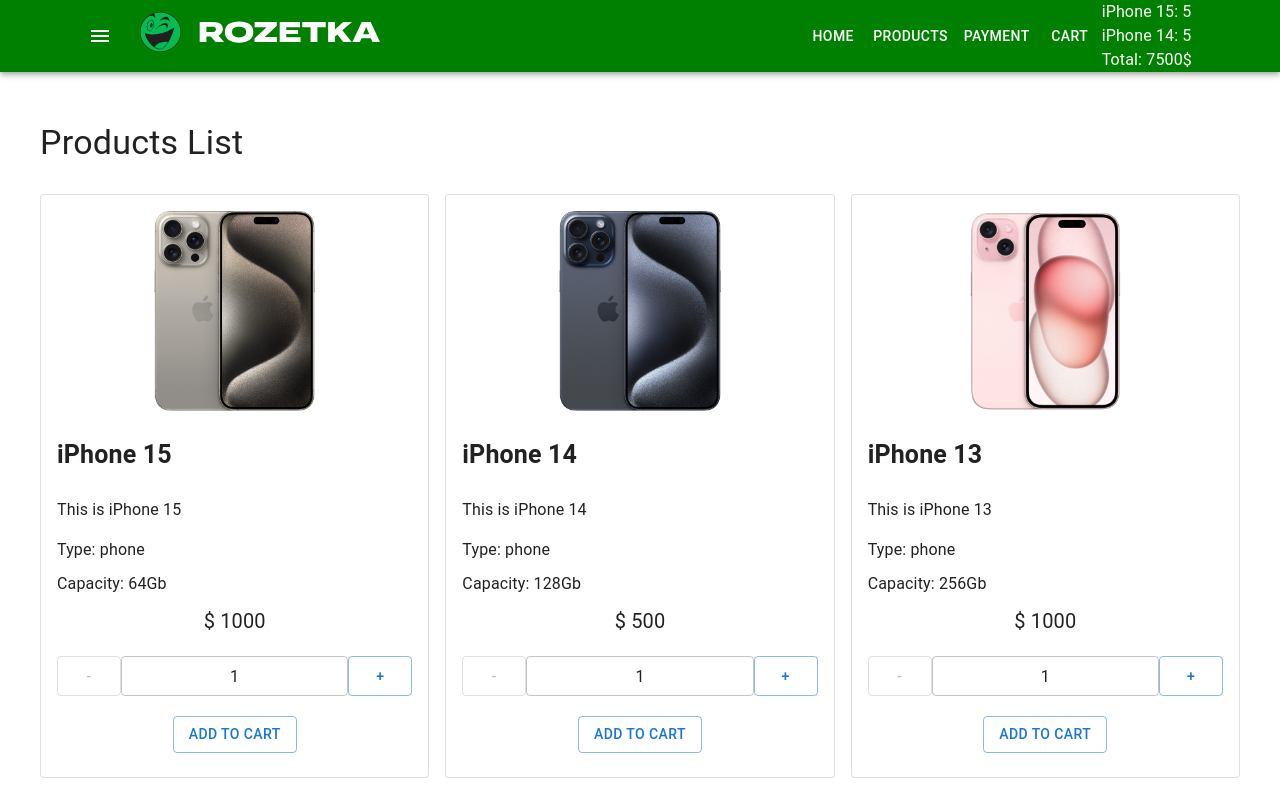
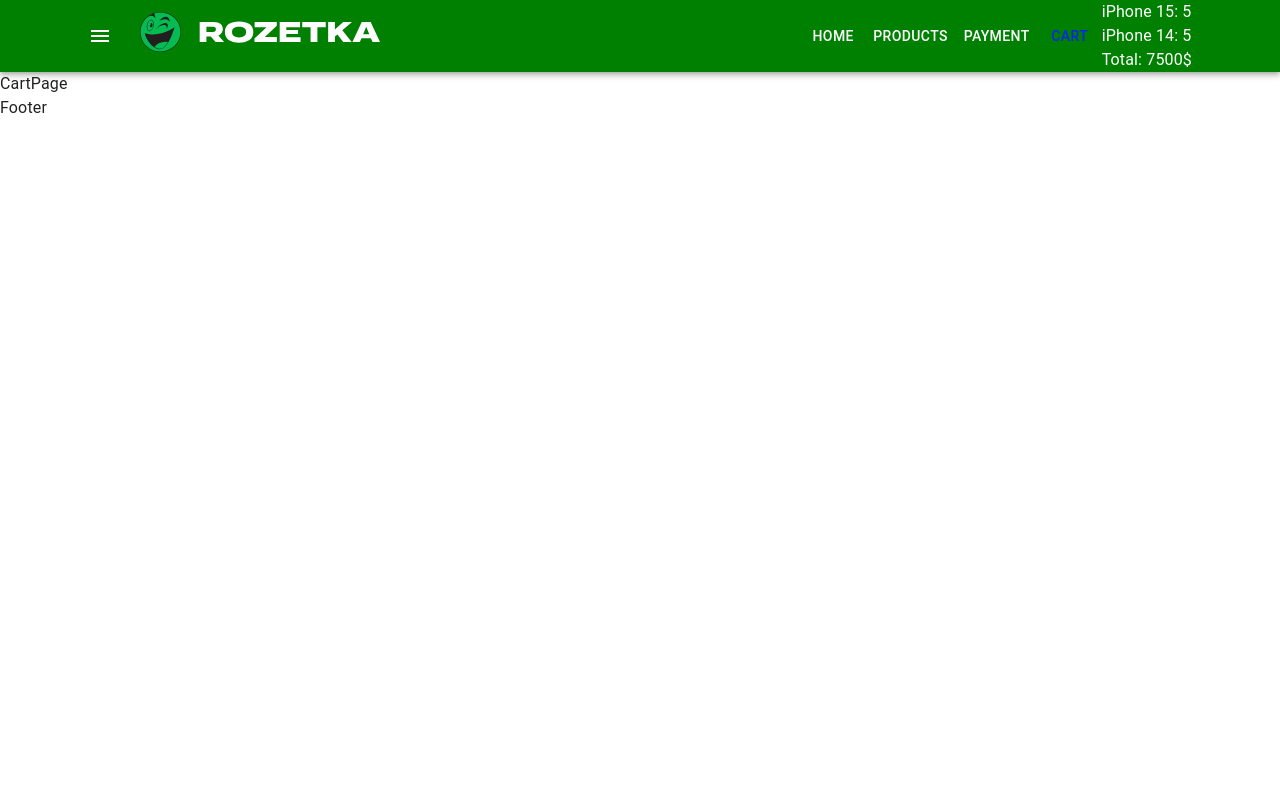
Before and after one commit to kznkv-skillup/react-shop-project-16-03, a React (Create React App) app: page /cart in a window 1280 px wide. Shown: the top 792 px of the page. Built offline with nearby package versions, Linux system fonts and the light colour scheme.

Commit message:
+added react-router, menuitem and pages

```diff
--- a/package.json
+++ b/package.json
@@ -16,6 +16,8 @@
     "@types/react-dom": "^18.3.0",
     "react": "18.3.1",
     "react-dom": "18.3.1",
+    "react-router": "^6.26.0",
+    "react-router-dom": "^6.26.0",
     "react-scripts": "5.0.1",
     "sass": "^1.77.8",
     "typescript": "4.9.5",
--- a/src/components/Menu/Menu.tsx
+++ b/src/components/Menu/Menu.tsx
@@ -1,14 +1,14 @@
-import Button from '@mui/material/Button'
+import MenuItem from './MenuItem'
 
 type Props = {}
 
 const Menu = (props: Props) => {
     return (
         <>
-            <Button color="inherit">Home</Button>
-            <Button color="inherit">Products</Button>
-            <Button color="inherit">Payment</Button>
-            <Button color="inherit">Cart</Button>
+            <MenuItem to="/">Home</MenuItem>
+            <MenuItem to="/products">Products</MenuItem>
+            <MenuItem to="/payment">Payment</MenuItem>
+            <MenuItem to="/cart">Cart</MenuItem>
         </>
     )
 }
--- /dev/null
+++ b/src/components/Menu/MenuItem.css
@@ -0,0 +1,6 @@
+.nav-menu {
+    color: white;
+}
+.nav-menu-active {
+    color: rgb(9, 36, 238);
+}
--- /dev/null
+++ b/src/components/Menu/MenuItem.tsx
@@ -0,0 +1,23 @@
+import { NavLink } from 'react-router-dom'
+import './MenuItem.css'
+import { Button } from '@mui/material'
+
+type Props = {
+    children: React.ReactNode
+    to: string
+}
+
+const MenuItem = ({ to, children }: Props) => {
+    return (
+        <NavLink
+            to={to}
+            className={({ isActive }) =>
+                isActive ? 'nav-menu-active' : 'nav-menu'
+            }
+        >
+            <Button color="inherit">{children}</Button>
+        </NavLink>
+    )
+}
+
+export default MenuItem
--- a/src/index.tsx
+++ b/src/index.tsx
@@ -1,11 +1,14 @@
 import React from 'react'
 import ReactDOM from 'react-dom/client'
 import App from './layout/App'
+import { BrowserRouter } from 'react-router-dom'
 
 const root = ReactDOM.createRoot(document.getElementById('root') as HTMLElement)
 
 root.render(
     <React.StrictMode>
-        <App />
+        <BrowserRouter>
+            <App />
+        </BrowserRouter>
     </React.StrictMode>
 )
--- a/src/layout/App.tsx
+++ b/src/layout/App.tsx
@@ -1,10 +1,14 @@
 import Header from './Header'
 import CssBaseline from '@mui/material/CssBaseline'
-import Main from './Main'
 import Footer from './Footer'
 import 'styles/layout.css'
 import { StyledEngineProvider } from '@mui/material/styles'
 import { useState } from 'react'
+import { Route, Routes } from 'react-router'
+import Home from 'pages/Home/Home'
+import CartPage from 'pages/Cart/CartPage'
+import PaymentPage from 'pages/Payment/PaymentPage'
+import ProductsPage from 'pages/Products/ProductsPage'
 
 type ProductsInCartType = {
     [id: number]: number
@@ -27,7 +31,15 @@
         <StyledEngineProvider injectFirst>
             <CssBaseline />
             <Header productsInCart={productsInCart} />
-            <Main addProductToCart={addProductToCart} />
+            <Routes>
+                <Route
+                    path="/"
+                    element={<Home addProductToCart={addProductToCart} />}
+                />
+                <Route path="cart" element={<CartPage />} />
+                <Route path="payment" element={<PaymentPage />} />
+                <Route path="products" element={<ProductsPage />} />
+            </Routes>
             <Footer />
         </StyledEngineProvider>
     )
--- a/src/layout/Main.tsx
+++ /dev/null
@@ -1,18 +0,0 @@
-import { Container } from '@mui/material'
-import ProductsList from 'components/Products/ProductsList'
-
-type Props = {
-    addProductToCart: (id: number, count: number) => void
-}
-
-const Main = ({ addProductToCart }: Props) => {
-    return (
-        <>
-            <Container className="main-container" component={'main'}>
-                <ProductsList addProductToCart={addProductToCart} />
-            </Container>
-        </>
-    )
-}
-
-export default Main
--- /dev/null
+++ b/src/pages/Cart/CartPage.tsx
@@ -0,0 +1,7 @@
+type Props = {}
+
+const CartPage = (props: Props) => {
+    return <div>CartPage</div>
+}
+
+export default CartPage
--- /dev/null
+++ b/src/pages/Home/Home.tsx
@@ -0,0 +1,16 @@
+import { Container } from '@mui/material'
+import ProductsList from 'components/Products/ProductsList'
+
+type Props = {
+    addProductToCart: (id: number, count: number) => void
+}
+
+const Home = ({ addProductToCart }: Props) => {
+    return (
+        <Container className="main-container" component={'div'}>
+            <ProductsList addProductToCart={addProductToCart} />
+        </Container>
+    )
+}
+
+export default Home
--- /dev/null
+++ b/src/pages/Payment/PaymentPage.tsx
@@ -0,0 +1,5 @@
+type Props = {}
+const PaymentPage = (props: Props) => {
+    return <div>PaymentPage</div>
+}
+export default PaymentPage
--- /dev/null
+++ b/src/pages/Products/ProductsPage.tsx
@@ -0,0 +1,7 @@
+type Props = {}
+
+const ProductsPage = (props: Props) => {
+    return <div>ProductsPage</div>
+}
+
+export default ProductsPage
```
Also changed, not shown: 1 other file (tests, documents, lock files or other folders).
